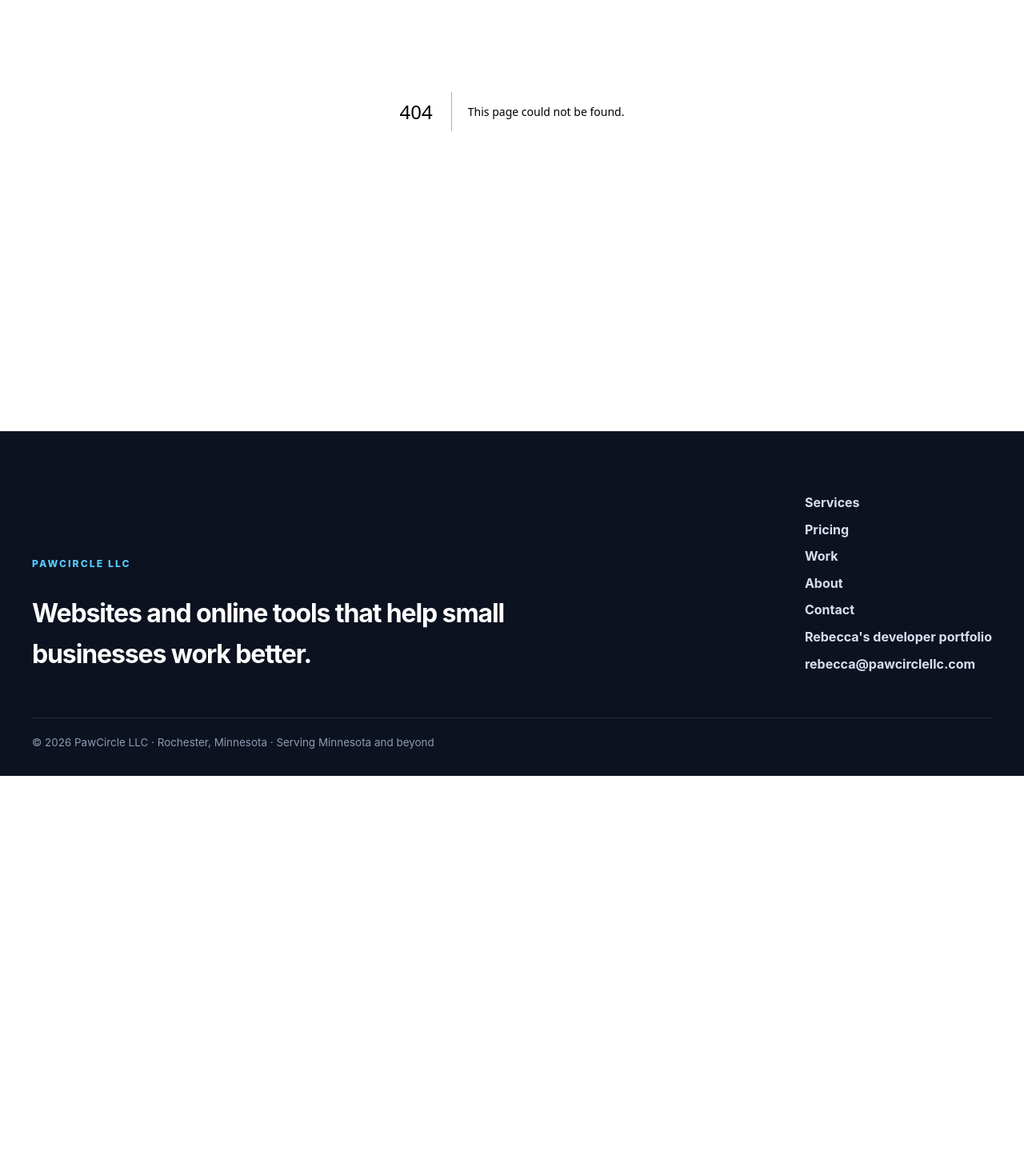
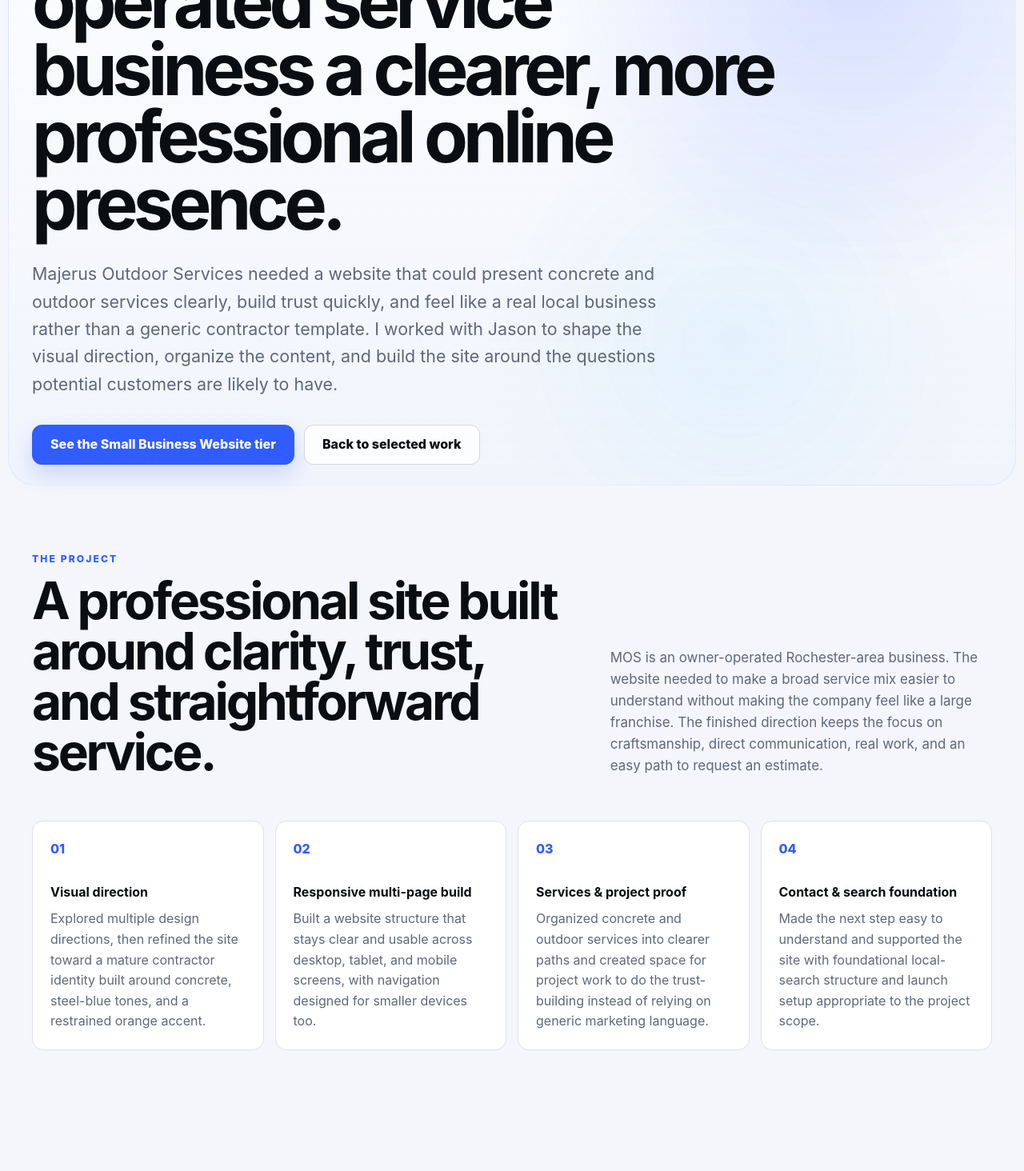
Before and after one commit to reaaland/pawcircle-llc-site, a Next.js app: page /work/mos in a window 1280 px wide. Before the commit this address had no page. Shown: the part 340-1804 px from the top of the page at 80% size. Before the commit the page ends 1310 px from the top, so only its background shows below. Built offline with nearby package versions, Linux system fonts and the light colour scheme.

Commit message:
Add MOS client case study

```diff
--- /dev/null
+++ b/app/work/mos/page.tsx
@@ -0,0 +1,126 @@
+import Link from "next/link";
+import type { Metadata } from "next";
+
+export const metadata: Metadata = {
+  title: "Majerus Outdoor Services Website Case Study",
+  description:
+    "See how PawCircle LLC designed and built a responsive website for Majerus Outdoor Services with clearer services, project proof, a stronger contact path, and a professional local-business identity.",
+  alternates: { canonical: "/work/mos" },
+};
+
+const highlights = [
+  [
+    "01",
+    "Visual direction",
+    "Explored multiple design directions, then refined the site toward a mature contractor identity built around concrete, steel-blue tones, and a restrained orange accent.",
+  ],
+  [
+    "02",
+    "Responsive multi-page build",
+    "Built a website structure that stays clear and usable across desktop, tablet, and mobile screens, with navigation designed for smaller devices too.",
+  ],
+  [
+    "03",
+    "Services & project proof",
+    "Organized concrete and outdoor services into clearer paths and created space for project work to do the trust-building instead of relying on generic marketing language.",
+  ],
+  [
+    "04",
+    "Contact & search foundation",
+    "Made the next step easy to understand and supported the site with foundational local-search structure and launch setup appropriate to the project scope.",
+  ],
+] as const;
+
+export default function MosCaseStudyPage() {
+  return (
+    <main>
+      <section className="shell page-shell" style={{ paddingBottom: "54px" }}>
+        <p className="eyebrow">CASE STUDY · MAJERUS OUTDOOR SERVICES</p>
+        <h1>Giving an owner-operated service business a clearer, more professional online presence.</h1>
+        <p className="lede page-lede">
+          Majerus Outdoor Services needed a website that could present concrete and outdoor services clearly, build trust quickly, and feel like a real local business rather than a generic contractor template. I worked with Jason to shape the visual direction, organize the content, and build the site around the questions potential customers are likely to have.
+        </p>
+        <div className="actions">
+          <Link className="button button-dark" href="/pricing">See the Small Business Website tier</Link>
+          <Link className="button button-light" href="/work">Back to selected work</Link>
+        </div>
+      </section>
+
+      <section className="section shell" style={{ paddingTop: "54px" }}>
+        <div className="section-heading">
+          <div>
+            <p className="eyebrow">THE PROJECT</p>
+            <h2>A professional site built around clarity, trust, and straightforward service.</h2>
+          </div>
+          <p>
+            MOS is an owner-operated Rochester-area business. The website needed to make a broad service mix easier to understand without making the company feel like a large franchise. The finished direction keeps the focus on craftsmanship, direct communication, real work, and an easy path to request an estimate.
+          </p>
+        </div>
+
+        <div className="route-flow">
+          {highlights.map(([number, title, description]) => (
+            <div key={number}>
+              <span>{number}</span>
+              <strong>{title}</strong>
+              <p>{description}</p>
+            </div>
+          ))}
+        </div>
+      </section>
+
+      <section className="section shell" style={{ paddingTop: "30px" }}>
+        <div className="section-heading">
+          <div>
+            <p className="eyebrow">THE DESIGN DIRECTION</p>
+            <h2>Different from Minnlawn by design.</h2>
+          </div>
+          <p>
+            The project uses a stronger contractor-focused visual system with steel blue, concrete gray, white, and restrained orange accents. The goal was not to reuse a house style, but to give MOS an identity that fits the business while keeping the site practical and easy to use.
+          </p>
+        </div>
+
+        <div className="detail-card" style={{ padding: "0", overflow: "hidden" }}>
+          <img
+            src="/mos-project-preview.svg"
+            alt="Majerus Outdoor Services website project preview in steel blue, concrete gray, white, and orange"
+            loading="lazy"
+            style={{ display: "block", width: "100%", height: "auto" }}
+          />
+        </div>
+      </section>
+
+      <section id="testimonial" className="split-section">
+        <div className="shell split-grid">
+          <div>
+            <p className="eyebrow">CLIENT REVIEW</p>
+            <h2>“She made what seemed stressful very simple and thorough.”</h2>
+            <p className="lede-small">
+              Jason shared this review after working together on the MOS website. For me, that is an important part of the result: the finished site should be professional, but the process should also feel manageable to the business owner.
+            </p>
+            <div className="actions">
+              <Link className="button button-light" href="/contact">Talk about a website</Link>
+            </div>
+          </div>
+          <blockquote className="quote-card">
+            <p>
+              “Fast, professional service. Rebecca was great to work with. She made, what seemed to me, to be a stressful job, very simple and thorough. I would definitely recommend her.”
+            </p>
+            <span>— Jason Majerus, Majerus Outdoor Services · Google review</span>
+          </blockquote>
+        </div>
+      </section>
+
+      <section className="cta shell">
+        <p className="eyebrow">PROJECT SCOPE & PRICING</p>
+        <h2>MOS is a good example of the Small Business Website tier.</h2>
+        <p>
+          It shows how a fuller custom business site can have its own visual identity, multiple service paths, project proof, responsive behavior, and a professional customer experience without needing the more advanced integrations and automation found in a larger custom build.
+        </p>
+        <div className="actions">
+          <Link className="button button-dark" href="/pricing">Compare website tiers</Link>
+          <Link className="button button-light" href="/contact">Request a written estimate</Link>
+        </div>
+      </section>
+    </main>
+  );
+}
```
